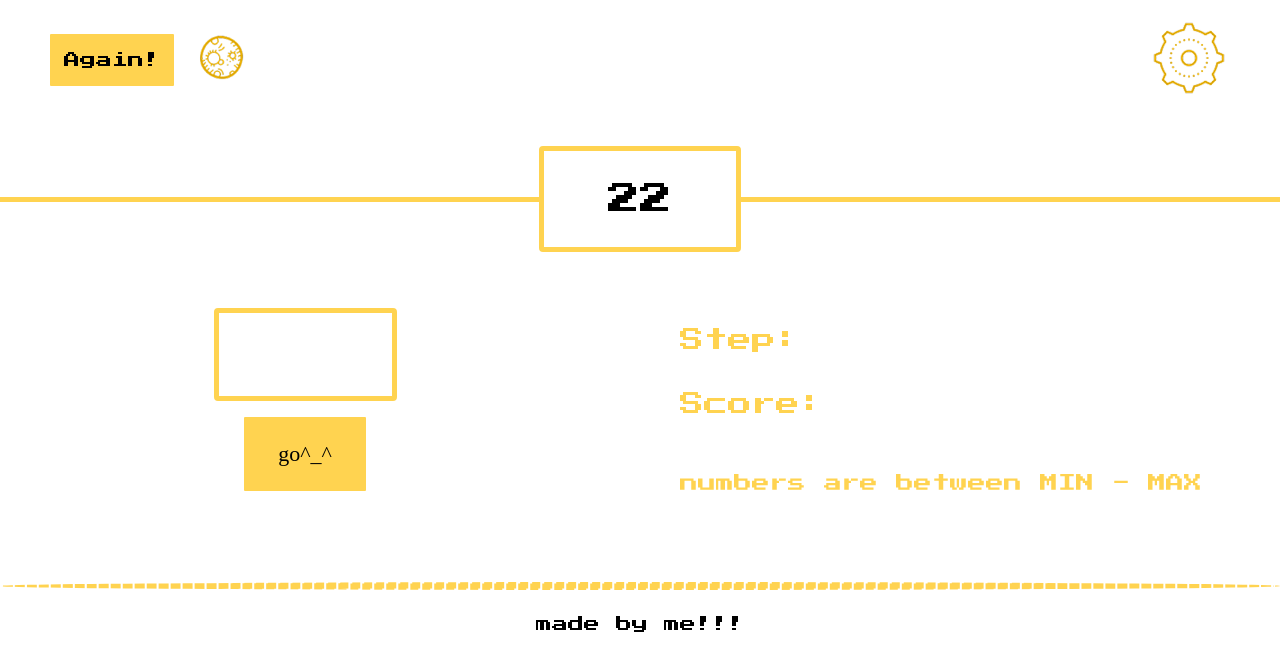
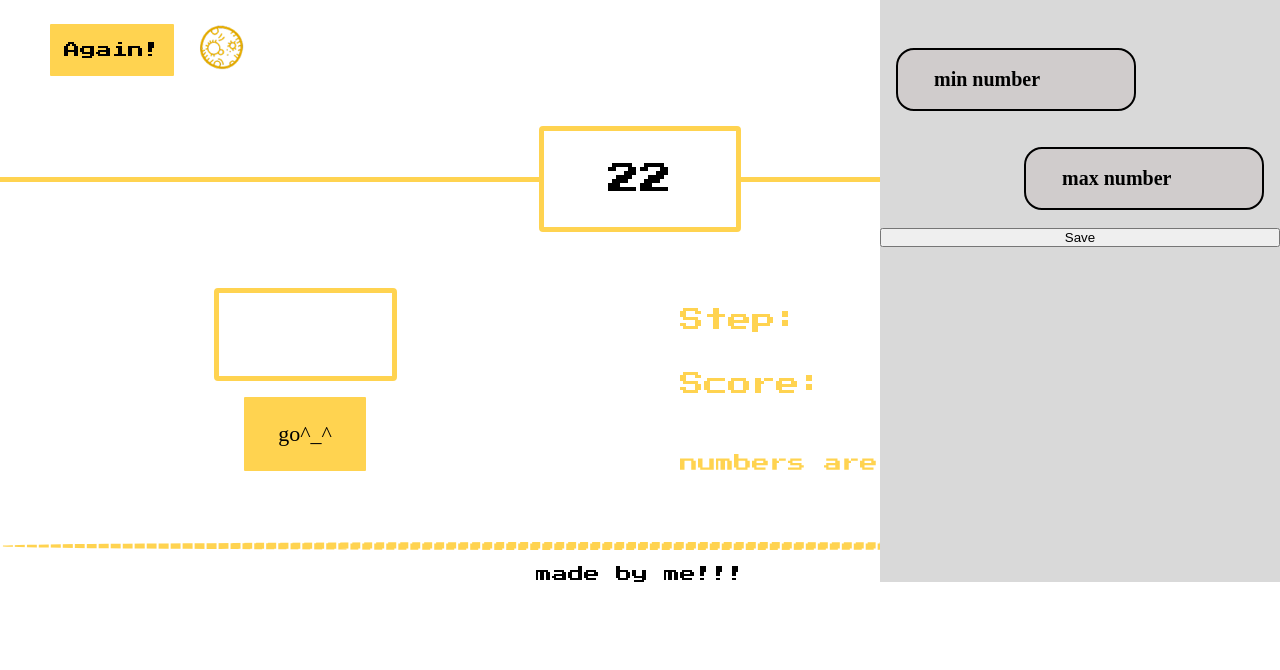
Before and after one commit to whosfatima/Guess-my-number, a plain HTML site: page index.html in a window 1280 px wide. Drawn offline with Linux system fonts and the light colour scheme; a web font is replaced by a local one.

Commit message:
Push New

```diff
--- a/index.html
+++ b/index.html
@@ -15,7 +15,7 @@
       <div class="right"><img src="./icons/Settings.png" alt="" /></div>
     </header>
     <div class="container">
-      <hr class="line" >
+      <hr class="line" />
       <p class="result">22</p>
 
       <div class="ContainerRecords">
@@ -34,9 +34,17 @@
         </div>
       </div>
     </div>
+
     <footer>
-      <hr class="line">
+      <hr class="line" />
       <p>made by me!!!</p>
     </footer>
+        <div class="modalBox">
+      <form>
+        <input id="minNumber" type="number" placeholder="min number" />
+        <input id="maxNumber" type="number" placeholder="max number" />
+        <button type="button">Save</button>
+      </form>
+    </div>
   </body>
 </html>
--- a/style.css
+++ b/style.css
@@ -16,6 +16,7 @@
 
 body {
     font-family: 'Turret Road', sans-serif;
+    position: relative;
 }
 
 header {
@@ -23,9 +24,9 @@ header {
     justify-content: space-between;
     align-items: center;
     padding: 20px;
-    height: 120px;
+    height: 90px;
     padding: 50px;
-
+    position: relative;
     /* background-color: red; */
 }
 
@@ -60,6 +61,7 @@ header .right img {
     display: flex;
     justify-content: center;
     flex-direction: column;
+    /* position: relative; */
 }
 
 .line {
@@ -172,7 +174,7 @@ footer {
     /* background: #000; */
     /* height: 90px; */
     width: 100%;
-    margin-top: 50px;
+    margin-top: 30px;
     font-family: var(--pry-ff);
     text-align: center;
 
@@ -191,5 +193,61 @@ footer .line {
 }
 
 footer p {
-    padding-top: 25px;
+    padding-top: 15px;
 }
+
+.modalBox {
+    width: 400px;
+    /* height: 650px; */
+    height: 100%;
+    background-color: #D9D9D9;
+    position: absolute;
+    right: 0px;
+    top: 0px;
+    display: block;
+}
+
+.modalBox form {
+    display: flex;
+    flex-direction: column;
+    font-family: var(--pry-ff);
+    justify-content: right;
+    margin-top: 30px;
+
+    /* width: 30%; */
+}
+
+.modalBox form input {
+    width: 60%;
+    margin: 18px;
+    background-color: #D0CCCC;
+    border: 2px solid #000;
+    border-radius: 18px;
+    padding: 18px 36px;
+    color: #000;
+    font-size: 20px;
+    font-family: var(--sec-ff);
+    font-weight: bold;
+}
+
+.modalBox form input::placeholder {
+    color: #000;
+}
+
+.modalBox form input:first-child {
+    /* display: flex; */
+    /* background-color: red; */
+    margin-left: 1rem;
+    /* align-items: flex-end; */
+
+
+}
+
+.modalBox form input:nth-child(even) {
+    margin-left: 9rem;
+    /* background-color: red; */
+}
+.modalBox form button{
+    cursor: pointer;
+    w
+}
```
